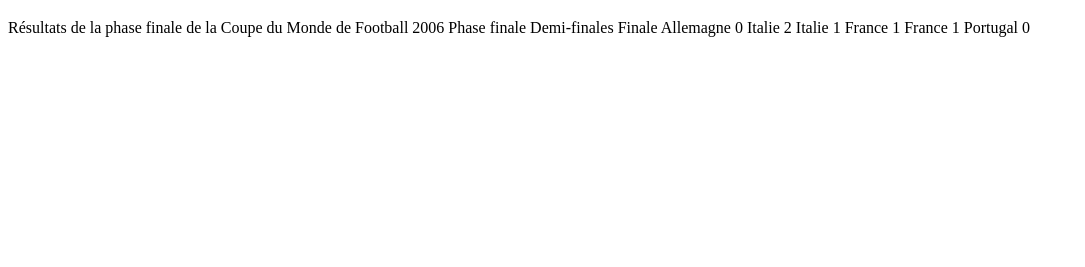
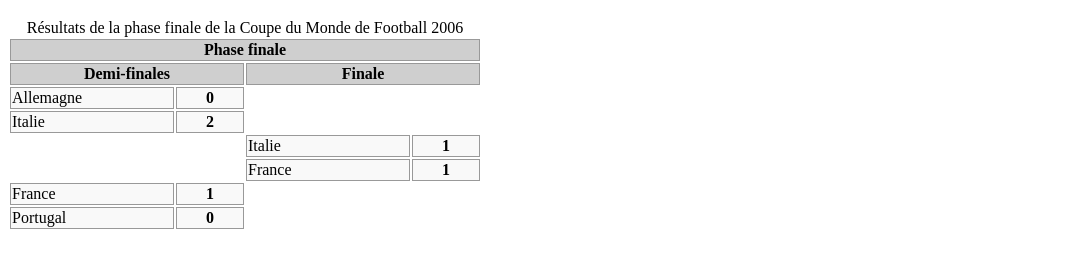
Before and after one commit to tecg-cpw/html-table-fusion-columns, a plain HTML site: page index.html in a window 1280 px wide. Shown: the part 61-328 px from the top of the page, without its empty margins (0-1085 px from the left). Drawn offline with Linux system fonts and the light colour scheme.

Commit message:
Add solution

```diff
--- a/index.html
+++ b/index.html
@@ -2,25 +2,49 @@
 <html lang="fr">
     <head>
         <meta charset="utf-8" />
-        <title>
+        <title>Coupe du Monde de Football 2006</title>
 
-        </title>
-        <link rel="stylesheet" href="" />
+        <link rel="stylesheet" href="css/styles.css" />
     </head>
     <body>
-        <h1>
-            Coupe du Monde de Football 2006
-        </h1>
+        <h1>Coupe du Monde de Football 2006</h1>
 
-        Résultats de la phase finale de la Coupe du Monde de Football 2006
-
-        Phase finale
-        Demi-finales 	Finale
-        Allemagne 	0
-        Italie 	2
-                Italie 	1
-                France 	1
-        France 	1
-        Portugal 	0
+        <table>
+            <caption>Résultats de la phase finale de la Coupe du Monde de Football 2006</caption>
+            <tr>
+                <th colspan="4" scope="col">Phase finale</th>
+            </tr>
+            <tr>
+                <th colspan="2" scope="col">Demi-finales</th>
+                <th colspan="2" scope="col">Finale</th>
+            </tr>
+            <tr>
+                <td class="equipe">Allemagne</td>
+                <td class="score">0</td>
+                <td colspan="2" rowspan="2" class="vide"></td>
+            </tr>
+            <tr>
+                <td class="equipe">Italie</td>
+                <td class="score">2</td>
+            </tr>
+            <tr>
+                <td colspan="2" rowspan="2" class="vide"></td>
+                <td class="equipe">Italie</td>
+                <td class="score">1</td>
+            </tr>
+            <tr>
+                <td class="equipe">France</td>
+                <td class="score">1</td>
+            </tr>
+            <tr>
+                <td class="equipe">France</td>
+                <td class="score">1</td>
+                <td colspan="2" rowspan="2" class="vide"></td>
+            </tr>
+            <tr>
+                <td class="equipe">Portugal</td>
+                <td class="score">0</td>
+            </tr>
+        </table>
     </body>
 </html>
```
